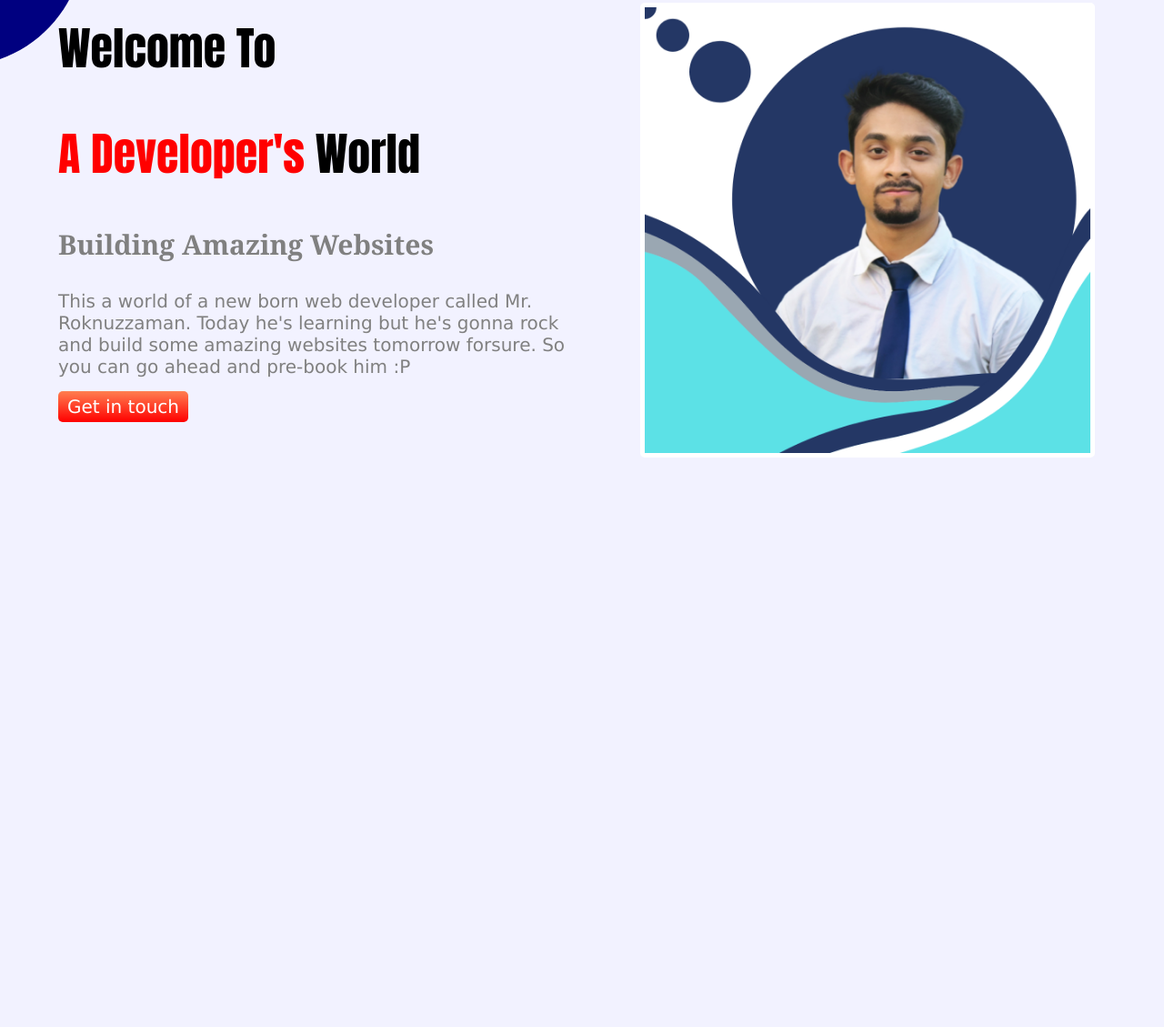
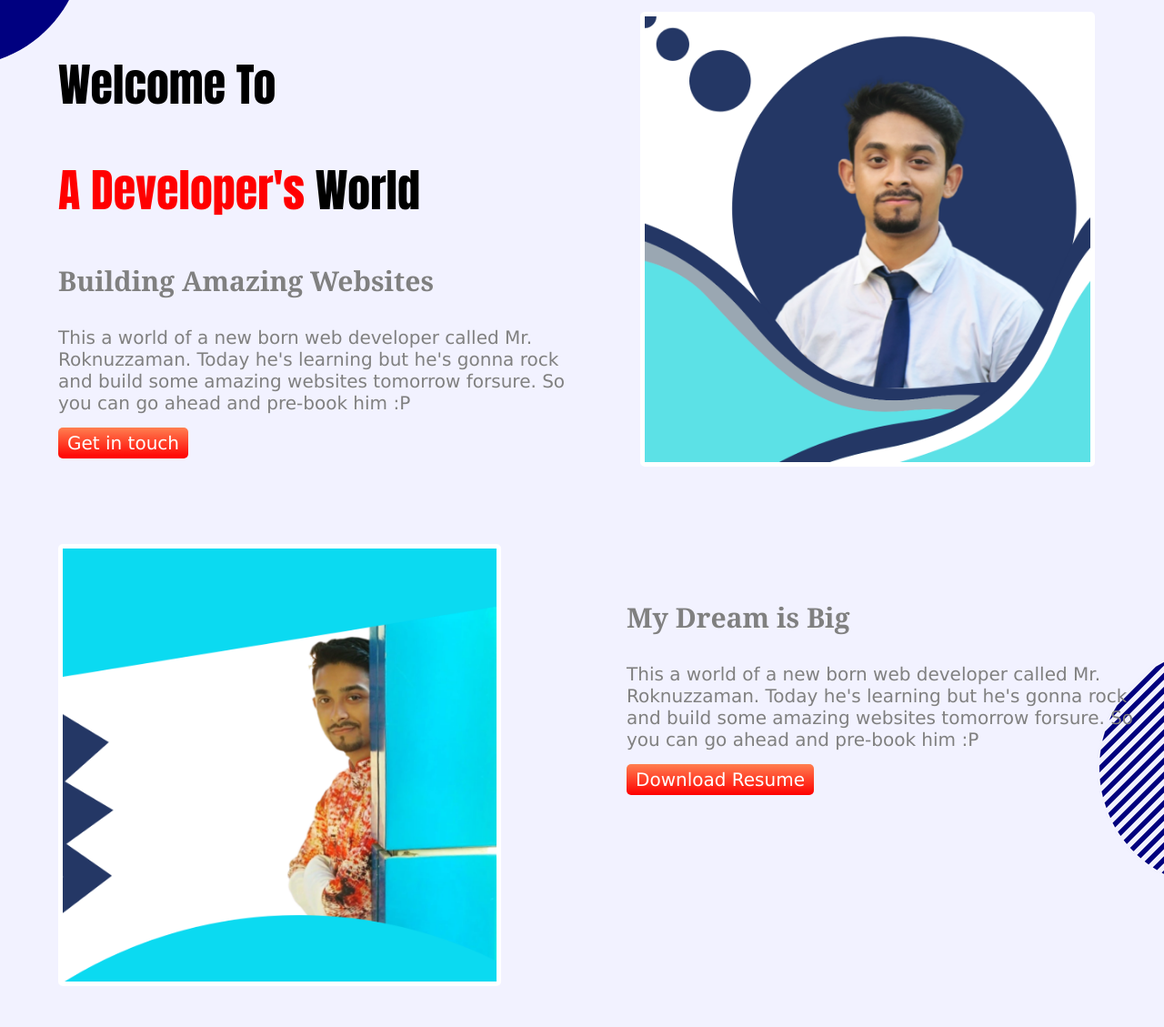
Before and after one commit to rmrokon/Developer-Portfolio, a plain HTML site: page index.html in a window 1280 px wide. Shown: the part 27-1156 px from the top of the page at 91% size. Before the commit the page ends 800 px from the top, so only its background shows below. Drawn offline with Linux system fonts and the light colour scheme.

Commit message:
second section done

```diff
--- a/index.html
+++ b/index.html
@@ -10,18 +10,33 @@
 </head>
 
 <body>
-    <section class="organize-divs top-banner">
+    <section class="organize-divs top-banner top-bot-padding">
         <div class="half-width">
             <h1>Welcome To</h1>
             <h1><span class="red-color">A Developer's</span> World</h1>
             <h3>Building Amazing Websites</h3>
-            <p>This a world of a new born web developer called Mr. Roknuzzaman. Today he's learning but he's
+            <p>This a world of a new born web developer called Mr. Roknuzzaman. Today he's learning
+                but he's
                 gonna rock and build some amazing websites tomorrow forsure. So you can go ahead and pre-book him :P
             </p>
             <a target="_blank" href="#">Get in touch</a>
         </div>
-        <div id="second-div" class="half-width">
+        <div class="half-width">
             <img src="photo 1.png" alt="">
+        </div>
+    </section>
+    <section id="section-2nd-banner" class="organize-divs top-bot-padding">
+        <div class="half-width">
+            <img src="photo 2.png" alt="">
+        </div>
+        <div class="half-width paragraph-padding">
+            <h3>My Dream is Big</h3>
+            <p>This a world of a new born web developer called Mr. Roknuzzaman. Today he's
+                learning
+                but he's
+                gonna rock and build some amazing websites tomorrow forsure. So you can go ahead and pre-book him :P
+            </p>
+            <a target="_blank" href="#">Download Resume</a>
         </div>
     </section>
 </body>
--- a/style.css
+++ b/style.css
@@ -53,3 +53,18 @@ body{
 #second-div{
     padding-top: 30px;
 }
+
+.top-bot-padding{
+    padding: 40px 0px;
+}
+
+.paragraph-padding{
+    padding-right: 30px;
+    padding-top: 30px;
+}
+
+#section-2nd-banner{
+    background-image: url(/Developer-Portfolio/bg\ 1.png);
+    background-repeat: no-repeat;
+    background-position: right;
+}
```
